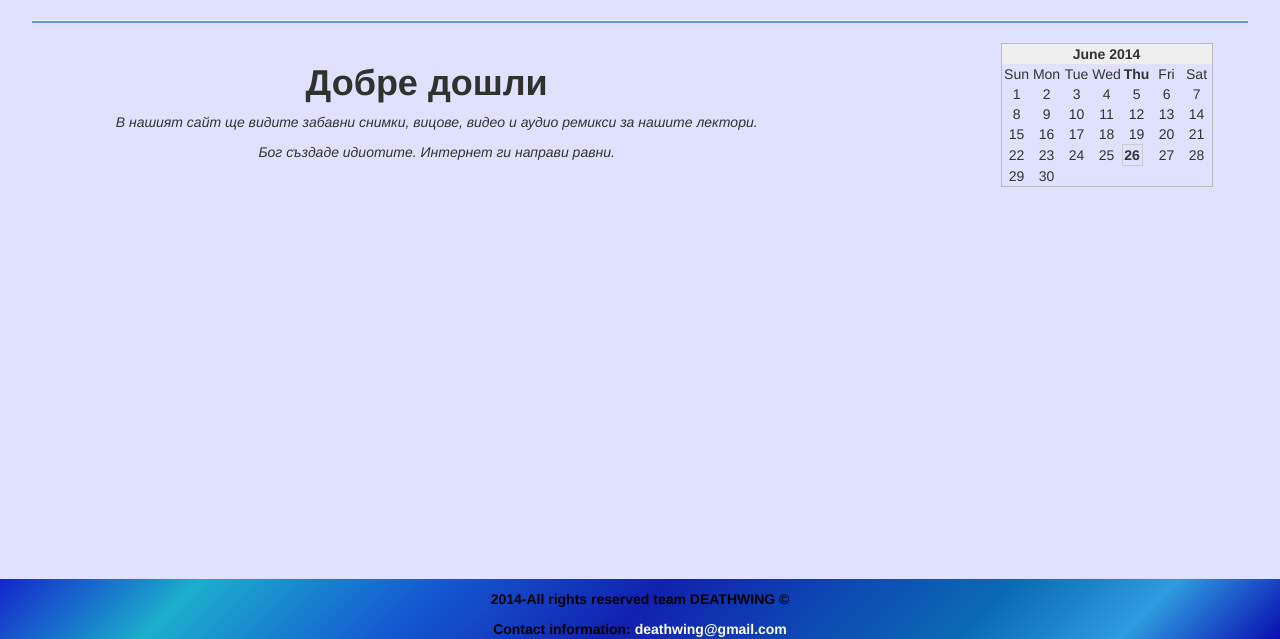
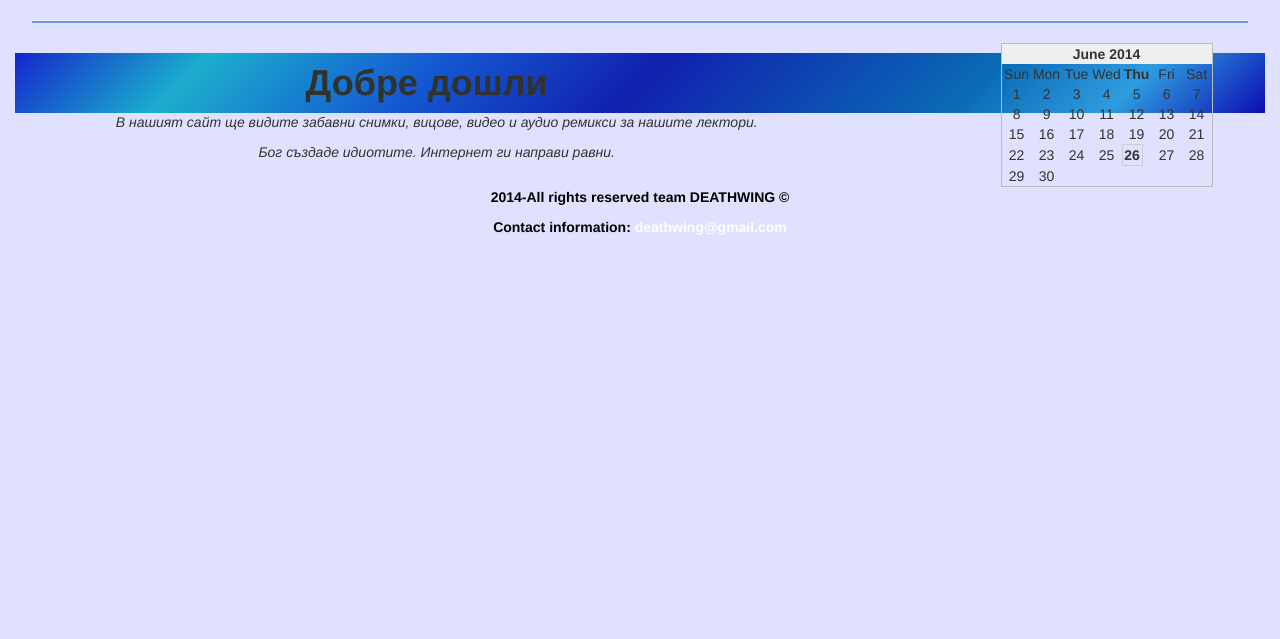
Before and after one commit to reathh/FootballUni, a PHP site: page / in a window 1280 px wide. Shown: the part 161-800 px from the top of the page. Run offline with PHP 8.4, Linux system fonts and the light colour scheme.

Commit message:
Almost fixed footer

```diff
--- a/css/style.css
+++ b/css/style.css
@@ -52,8 +52,6 @@ nav {
 footer {
     width: 100%;
     height: 60px;
-    position: fixed;
-    bottom: 0;
     background: #1426cc;
     background: -moz-linear-gradient(-45deg, #1426cc 0%, #1caecc 15%, #1459d1 33%, #1459d1 33%, #1121af 50%, #0a6bb5 76%, #2f9ce0 88%, #0a0db2 100%);
     background: -webkit-gradient(linear, left top, right bottom, color-stop(0%,#1426cc), color-stop(15%,#1caecc), color-stop(33%,#1459d1), color-stop(33%,#1459d1), color-stop(50%,#1121af), color-stop(76%,#0a6bb5), color-stop(88%,#2f9ce0), color-stop(100%,#0a0db2));
--- a/index.html
+++ b/index.html
@@ -106,11 +106,12 @@
                         document.write(cal);
                         </script>
                     </aside>
-
+                    <div class="container-fluid">
                     <footer>
                         <p class="team">2014-All rights reserved team DEATHWING  &copy;</p>
                         <p class="contact">Contact information: <a href="mailto:deathwing@gmail.com">deathwing@gmail.com</a></p>
                     </footer>
+                    </div>
                 </div>
             </body>
         </html>
```
